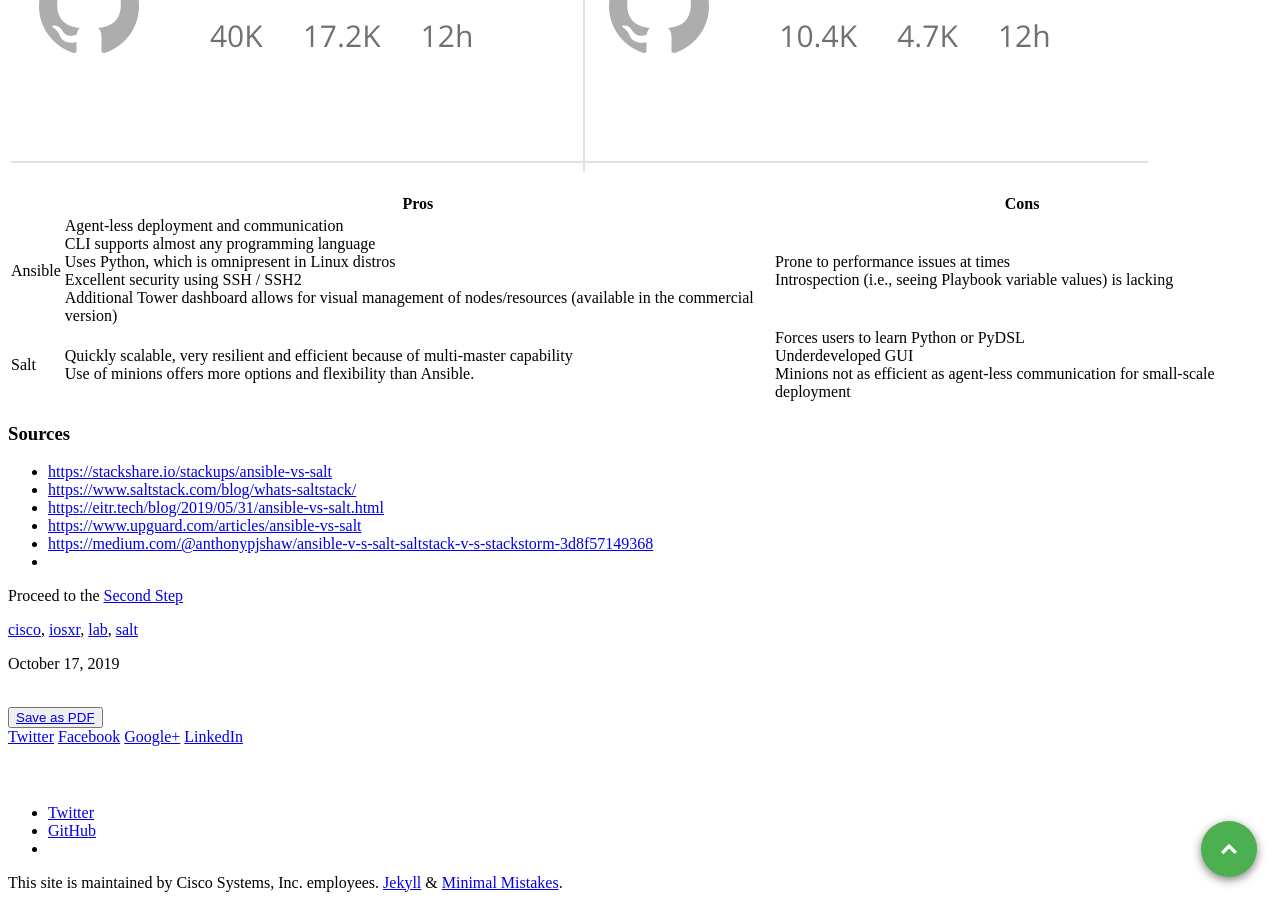
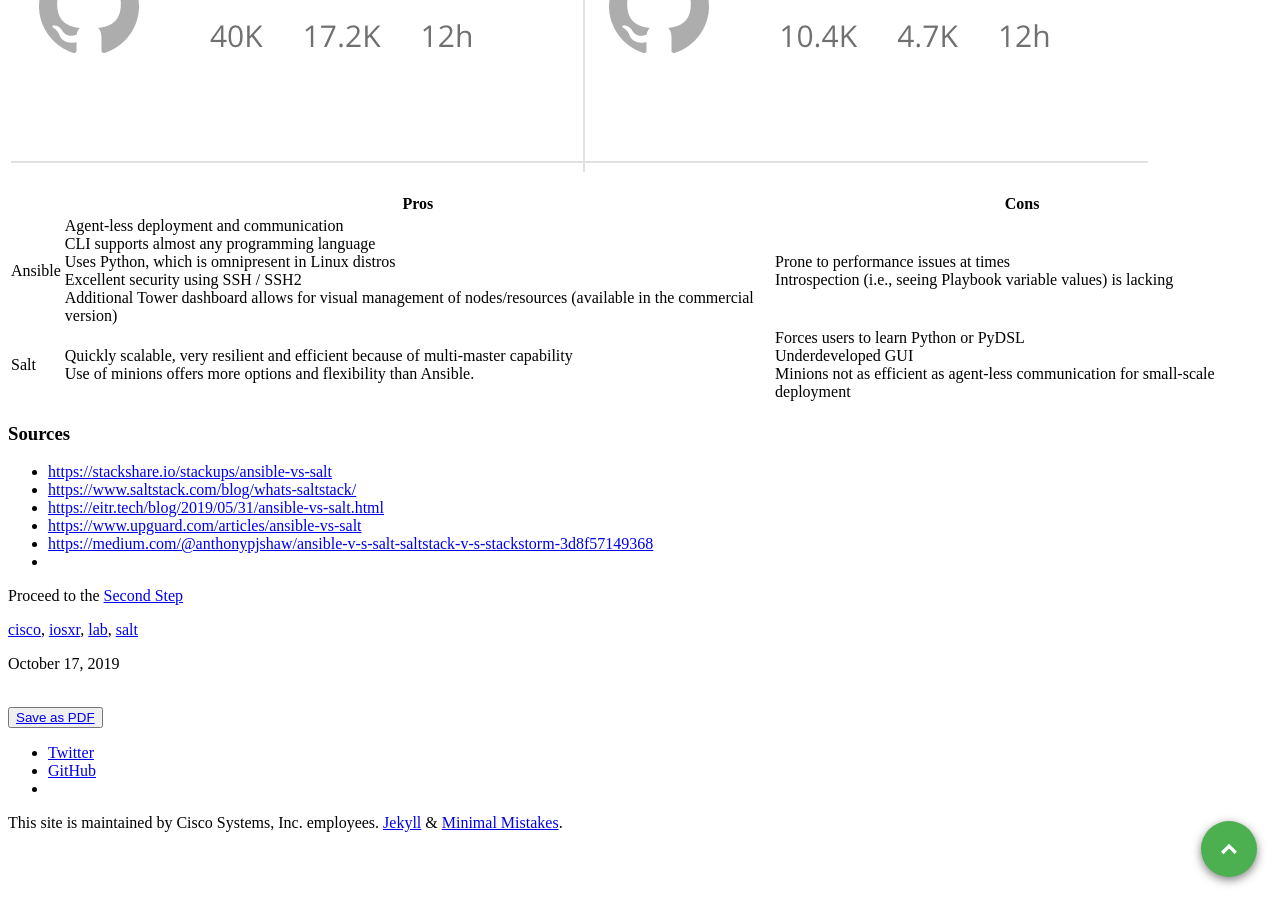
Before and after one commit to Maikor/DEVNET-1980-CL-Cancun-2019, a Jekyll site: the page built from _wkinstructions/2019-10-17-step-1-salt-overview.md, in a window 1280 px wide and 900 px high, scrolled down 4721 px. Built offline with Jekyll 4.4.1, drawn with Linux system fonts in a browser that asks for light colours; comment, search, counter and statistics services are not loaded; part of the change alters nothing that is shown.

```diff
--- a/_config.yml
+++ b/_config.yml
@@ -19,9 +19,9 @@ teaser                   : # filename of teaser fallback teaser image placed in
 breadcrumbs              : true # true, false (default)
 words_per_minute         : 140
 comments:
-  provider               : "disqus" # false (default), "disqus", "facebook", "google-plus", custom"
+  provider               : "" # false (default), "disqus", "facebook", "google-plus", custom"
   disqus:
-    shortname            : "xrdocs" # https://help.disqus.com/customer/portal/articles/466208-what-s-a-shortname-
+    shortname            : "" # https://help.disqus.com/customer/portal/articles/466208-what-s-a-shortname-
   facebook:
     # https://developers.facebook.com/docs/plugins/comments
     appid                :
@@ -164,8 +164,8 @@ defaults:
       layout: single
       author_profile: true
       read_time: true
-      comments: true
-      share: true
+      comments: false
+      share: false
       related: true
       position: "top"
       breadcrumbs: false
```
